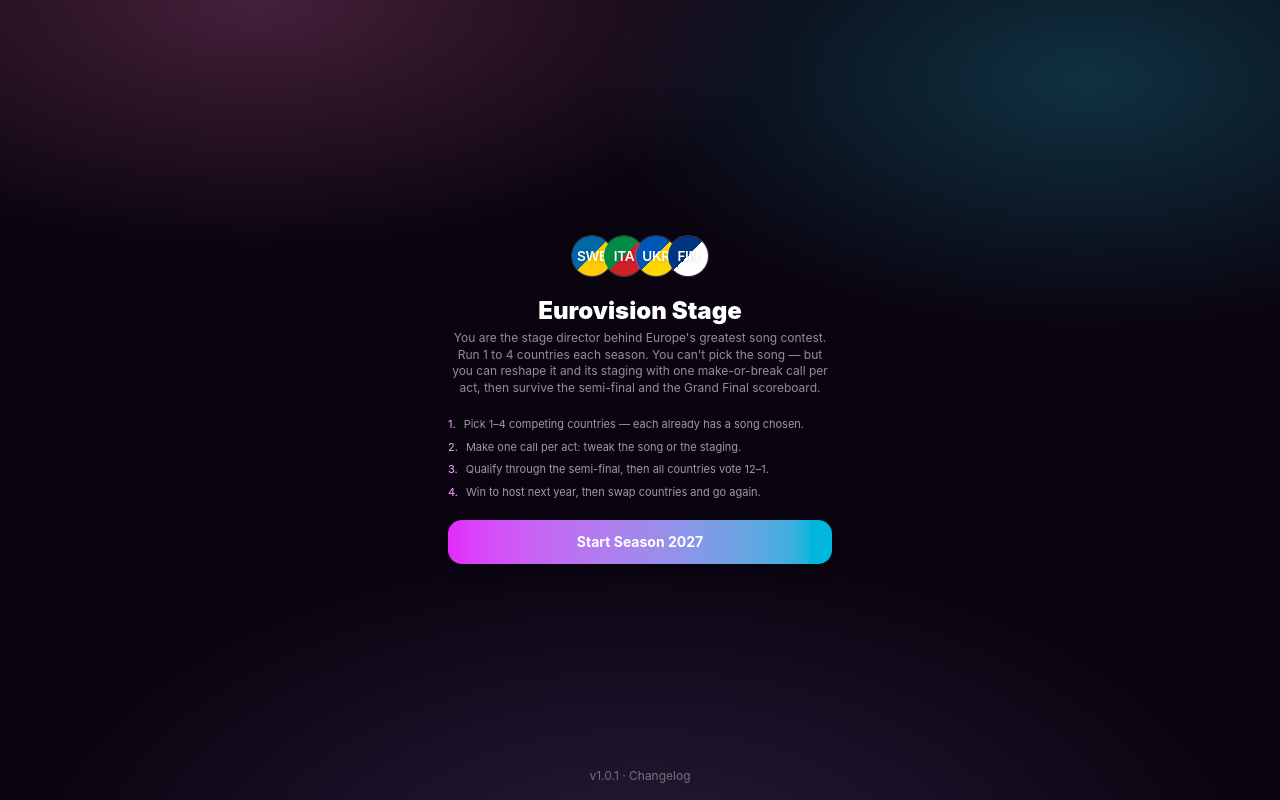
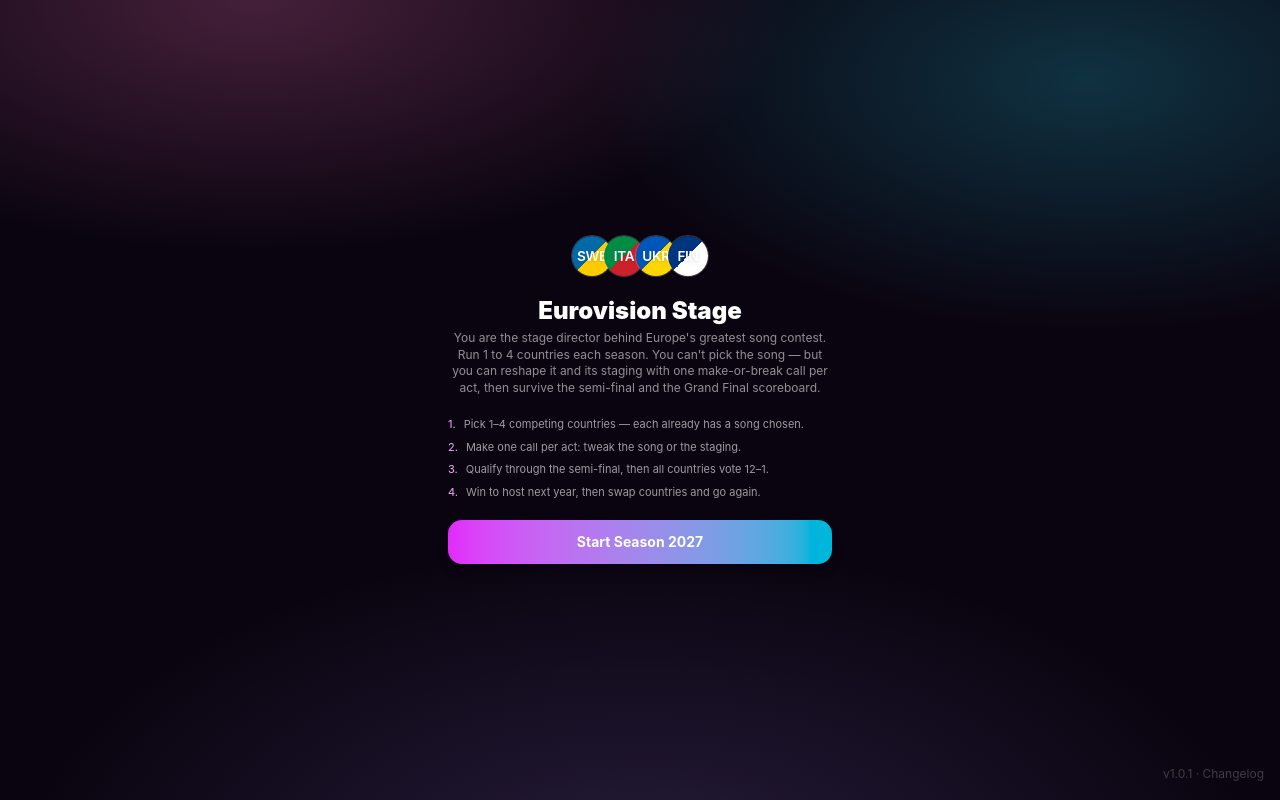
Before and after one commit to D3my/stage-twelve-points, a Next.js app: page / in a window 1280 px wide. Built offline with nearby package versions, Linux system fonts and the light colour scheme.

Commit message:
Upload log button

```diff
--- a/app/page.tsx
+++ b/app/page.tsx
@@ -16,7 +16,7 @@ export default function Page() {
       <div className="relative z-10 w-full max-w-sm">
         <GameBoard />
       </div>
-      <div className="absolute bottom-4 left-0 right-0 flex justify-center">
+      <div className="fixed bottom-4 right-4 z-40">
         <ChangelogModal />
       </div>
     </main>
--- a/components/changelog-modal.tsx
+++ b/components/changelog-modal.tsx
@@ -32,10 +32,18 @@ export function ChangelogModal() {
       <button
         type="button"
         onClick={() => setOpen(true)}
-        className="text-xs text-muted-foreground hover:text-foreground transition-colors"
-      >
+        className="
+            text-xs
+            text-muted-foreground/50
+            transition-all
+            duration-200
+            hover:text-muted-foreground
+            hover:underline
+            underline-offset-4
+        "
+        >
         v{APP_VERSION} · Changelog
-      </button>
+        </button>
 
       {open && (
         <div
```
